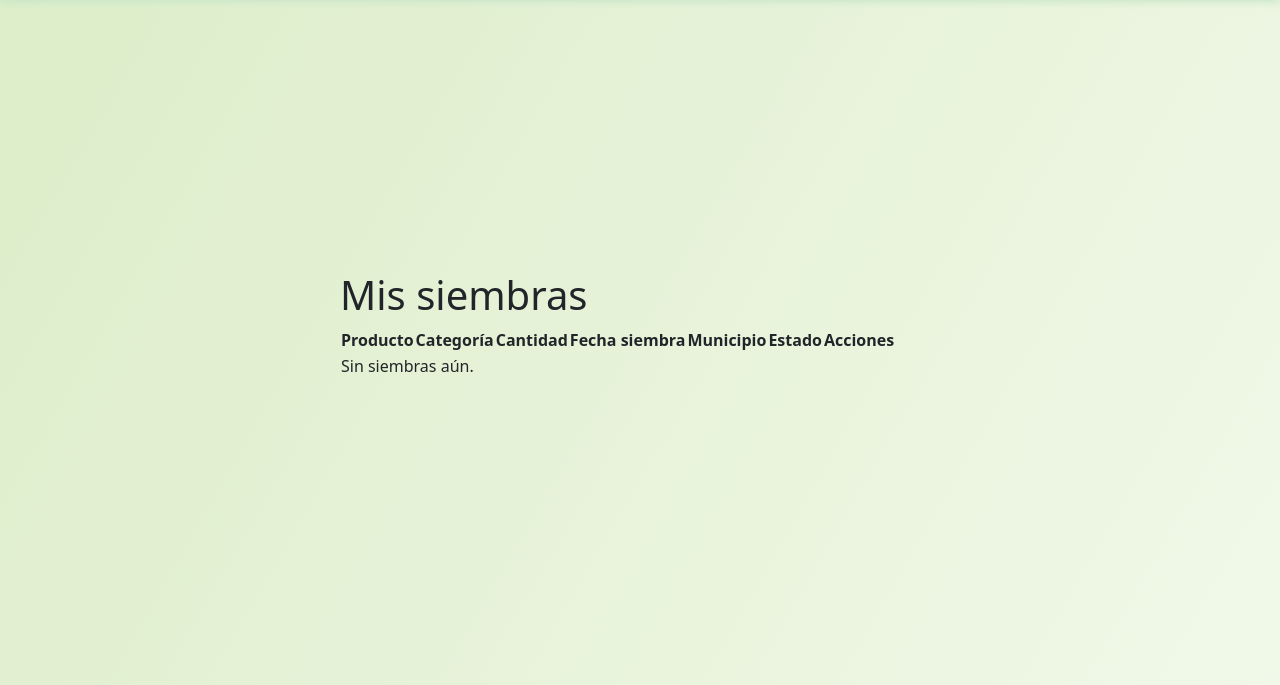
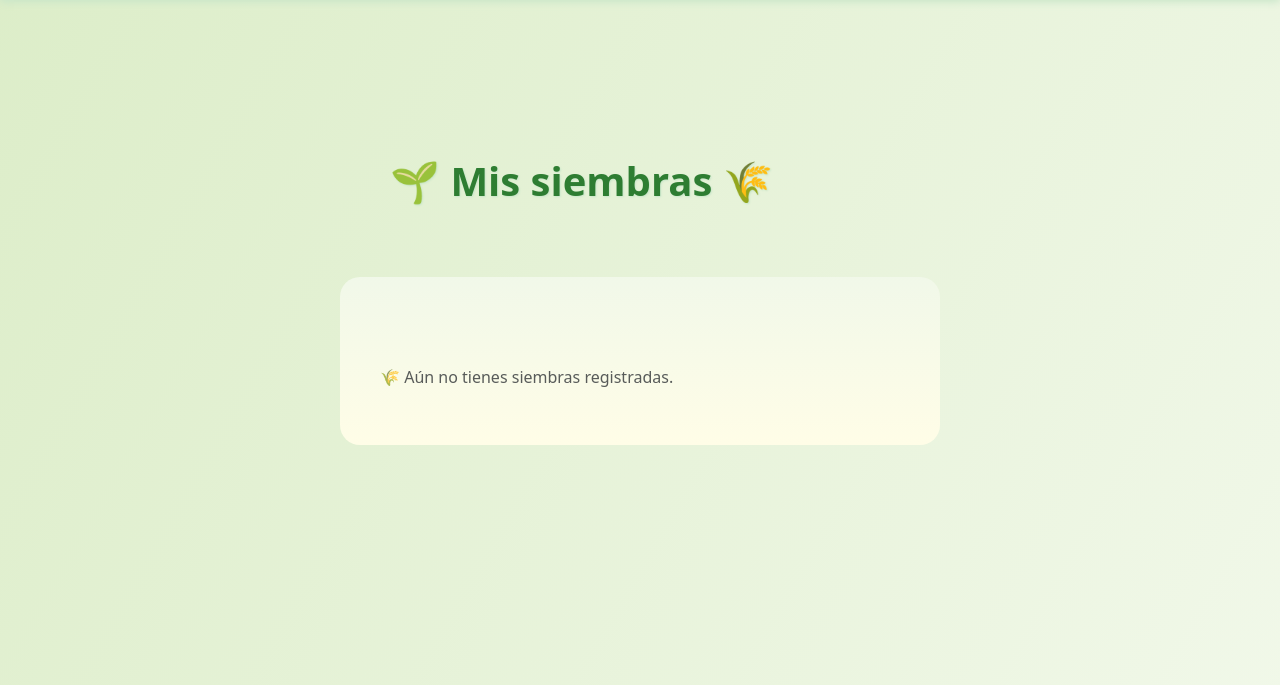
Before and after one commit to JGMoony/Agro-Smart, a Django app: page / in a window 1280 px wide. Shown: the part 75-760 px from the top of the page. Run offline with Django 5.2, Linux system fonts and the light colour scheme; the visitor is signed in with stand-in values (Sample User, id 1); data that the repository does not hold is empty.

Commit message:
lizeth
nuesvos estilos

```diff
--- a/templates/base.html
+++ b/templates/base.html
@@ -6,8 +6,9 @@
 <meta name="viewport" content="width=device-width, initial-scale=1">
 <title>Agro Smart</title>
 <link rel="stylesheet" href="{% static 'css/styles.css' %}">
-<link href="https://cdn.jsdelivr.net/npm/bootstrap@5.3.0/dist/css/bootstrap.min.css" rel="stylesheet">
-<script src="https://cdn.jsdelivr.net/npm/chart.js"></script>
+
+<link href="https://cdn.jsdelivr.net/npm/bootstrap@5.3.3/dist/css/bootstrap.min.css" rel="stylesheet">
+<script src="https://cdn.jsdelivr.net/npm/bootstrap@5.3.3/dist/js/bootstrap.bundle.min.js"></script>
 </head>
 <body>
 
--- a/templates/crops/dashboard.html
+++ b/templates/crops/dashboard.html
@@ -1,115 +1,79 @@
 {% extends "base.html" %}
 {% load static %}
+
 {% block content %}
-<h1 class="dashboard-title">Mis siembras</h1>
-<div class="dashboard-table-container">
-<table class="dashboard-table">
-<thead>
-<tr>
-    <th>Producto</th>
-    <th>Categoría</th>
-    <th>Cantidad</th>
-    <th>Fecha siembra</th>
-    <th>Municipio</th>
-    <th>Estado</th>
-    <th>Acciones</th>
-</tr>
-</thead>
-<tbody>
-{% for s in sowings %}
-    <tr>
-    <td>{{ s.product.name }}</td>
-    <td>{{ s.product.category.name }}</td>
-    <td>{{ s.quantity }} {{ s.get_unit_display }}</td>
-    <td>{{ s.sowing_date }}</td>
-    <td>{{ s.municipality.name }}</td>
-    <td>{{ s.get_status_display }}</td>
-    <td>
-        <a href="{% url 'sowing_edit' s.id %}" class="dashboard-btn dashboard-btn-edit">Editar</a>
-        <form method="post" action="{% url 'sowing_delete' s.id %}" style="display:inline;">
-        {% csrf_token %}<button type="submit" class="dashboard-btn dashboard-btn-delete">Eliminar</button>
-        </form>
-    </td>
-    </tr>
-{% empty %}
-    <tr><td colspan="7">Sin siembras aún.</td></tr>
-{% endfor %}
-</tbody>
-</table>
+<h1 class="text-center fw-bold mb-4"
+    style="max-width: 500px; margin: 0 auto; color:#2e7d32; text-shadow: 1px 1px 2px #c8e6c9;">
+    🌱 Mis siembras 🌾
+</h1>
+
+<!-- Fondo agropecuario -->
+<div class="container-fluid my-5"
+     style="background: linear-gradient(to bottom, #f1f8e9, #fffde7); padding: 40px; border-radius: 20px;">
+
+    {% if sowings %}
+    <!-- Carrusel centrado -->
+    <div class="d-flex justify-content-center">
+        <div id="sowingCarousel" class="carousel slide w-100"
+             data-bs-ride="carousel" style="max-width: 950px;">
+
+            <div class="carousel-inner">
+
+                {% for s in sowings %}
+                <div class="carousel-item {% if forloop.first %}active{% endif %}">
+
+                    <!-- Tarjeta agropecuaria -->
+                    <div class="card shadow-lg border-0 mx-auto"
+                         style="border-radius: 22px; background: #ffffff; width: 100%;
+                                min-height: 480px; max-width: 1000px; border: 2px solid #c8e6c9;">
+
+                        <div class="card-body text-center p-5">
+                            <h3 class="card-title fw-bold"
+                                style="color:#388e3c; border-bottom: 2px solid #a5d6a7; padding-bottom: 8px;">
+                                🌿 {{ s.product.name }}
+                            </h3>
+                            <p><b>📌 Categoría:</b> {{ s.product.category.name }}</p>
+                            <p><b>🌾 Cantidad:</b> {{ s.quantity }} {{ s.get_unit_display }}</p>
+                            <p><b>📅 Fecha siembra:</b> {{ s.sowing_date }}</p>
+                            <p><b>🏞 Municipio:</b> {{ s.municipality.name }}</p>
+                            <p><b>📍 Estado:</b> {{ s.get_status_display }}</p>
+
+                            <div class="d-flex justify-content-center gap-3 mt-4">
+                                <a href="{% url 'sowing_edit' s.id %}"
+                                   class="btn btn-success btn-lg shadow-sm px-4"
+                                   style="background-color:#43a047; border:none; border-radius:12px;">
+                                   ✏️ Editar
+                                </a>
+                                <form method="post" action="{% url 'sowing_delete' s.id %}">
+                                    {% csrf_token %}
+                                    <button type="submit"
+                                            class="btn btn-danger btn-lg shadow-sm px-4"
+                                            style="background-color:#e53935; border:none; border-radius:12px;">
+                                        🗑 Eliminar
+                                    </button>
+                                </form>
+                            </div>
+                        </div>
+                    </div>
+                </div>
+                {% endfor %}
+
+            </div>
+
+            <!-- Flechas tipo semilla -->
+            <button class="carousel-control-prev" type="button" data-bs-target="#sowingCarousel" data-bs-slide="prev">
+                <span class="carousel-control-prev-icon rounded-circle p-3"
+                      style="background-color:#8bc34a;"></span>
+            </button>
+            <button class="carousel-control-next" type="button" data-bs-target="#sowingCarousel" data-bs-slide="next">
+                <span class="carousel-control-next-icon rounded-circle p-3"
+                      style="background-color:#8bc34a;"></span>
+            </button>
+        </div>
+    </div>
+
+    {% else %}
+    <p class="text-center text-muted mt-5">🌾 Aún no tienes siembras registradas.</p>
+    {% endif %}
 </div>
 {% endblock %}
-
-<style>
-.dashboard-table-container {
-    width: 100%;
-    max-width: 900px;
-    margin: 32px auto;
-    background: #fff;
-    border-radius: 12px;
-    box-shadow: 0 4px 24px rgba(34, 139, 34, 0.12);
-    padding: 24px;
-    overflow-x: auto;
-}
-
-.dashboard-title {
-    text-align: center;
-    font-size: 2.2rem;
-    color: #388e3c;
-    margin-bottom: 18px;
-    font-weight: 700;
-    letter-spacing: 1px;
-}
-
-.dashboard-table {
-    width: 100%;
-    border-collapse: collapse;
-    font-size: 1rem;
-    background: #f9fbe7;
-}
-
-.dashboard-table th, .dashboard-table td {
-    padding: 12px 10px;
-    border-bottom: 1px solid #a5d6a7;
-    text-align: left;
-}
-
-.dashboard-table th {
-    background: #388e3c;
-    color: #fff;
-    font-weight: 700;
-    letter-spacing: 1px;
-}
-
-.dashboard-table tr:nth-child(even) {
-    background: #e8f5e9;
-}
-
-.dashboard-btn {
-    padding: 6px 16px;
-    border-radius: 6px;
-    font-weight: 600;
-    font-size: 0.98rem;
-    border: none;
-    cursor: pointer;
-    margin-right: 6px;
-    transition: background 0.2s, color 0.2s;
-}
-
-.dashboard-btn-edit {
-    background: #8bc34a;
-    color: #fff;
-}
-
-.dashboard-btn-edit:hover {
-    background: #558b2f;
-}
-
-.dashboard-btn-delete {
-    background: #e57373;
-    color: #fff;
-}
-
-.dashboard-btn-delete:hover {
-    background: #b71c1c;
-}
-</style>
```
Also changed, not shown: templates/crops/sowing_form.html (+34 -10 lines).
